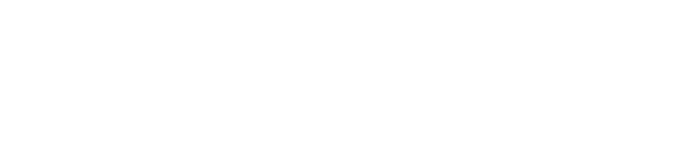
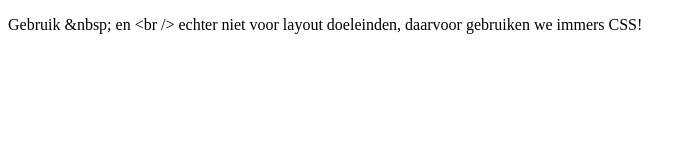
Before and after one commit to ArneVergote/webdevelepment, a plain HTML site: page labo_2/opdracht_5.html in a window 1280 px wide. Shown: the whole page, without its empty margins (0-696 px from the left). Drawn offline with Linux system fonts and the light colour scheme.

Commit message:
Update opdracht_5.html

```diff
--- a/labo_2/opdracht_5.html
+++ b/labo_2/opdracht_5.html
@@ -5,6 +5,6 @@
     <title>Title</title>
 </head>
 <body>
-
+<p>Gebruik &amp;nbsp; en &lt;br /&gt; echter niet voor layout doeleinden, daarvoor gebruiken we immers CSS!</p>
 </body>
 </html>
```
